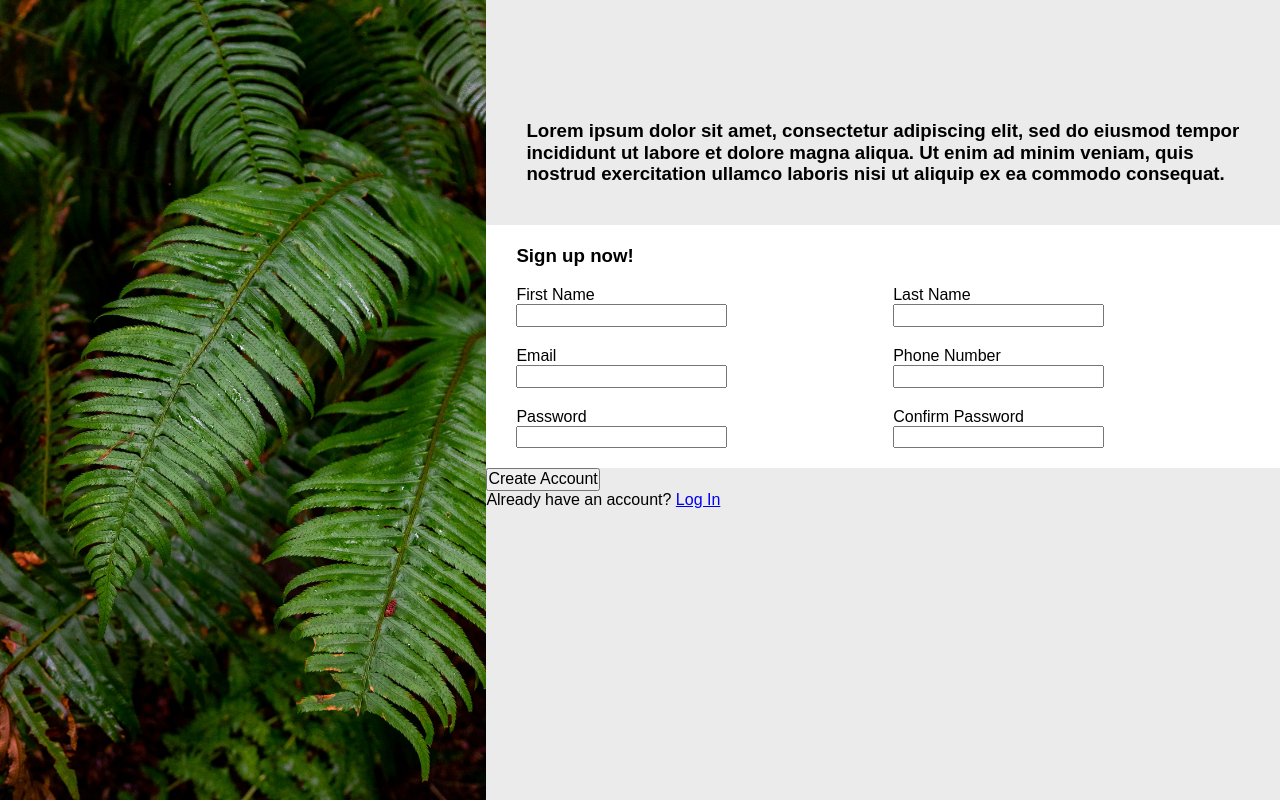
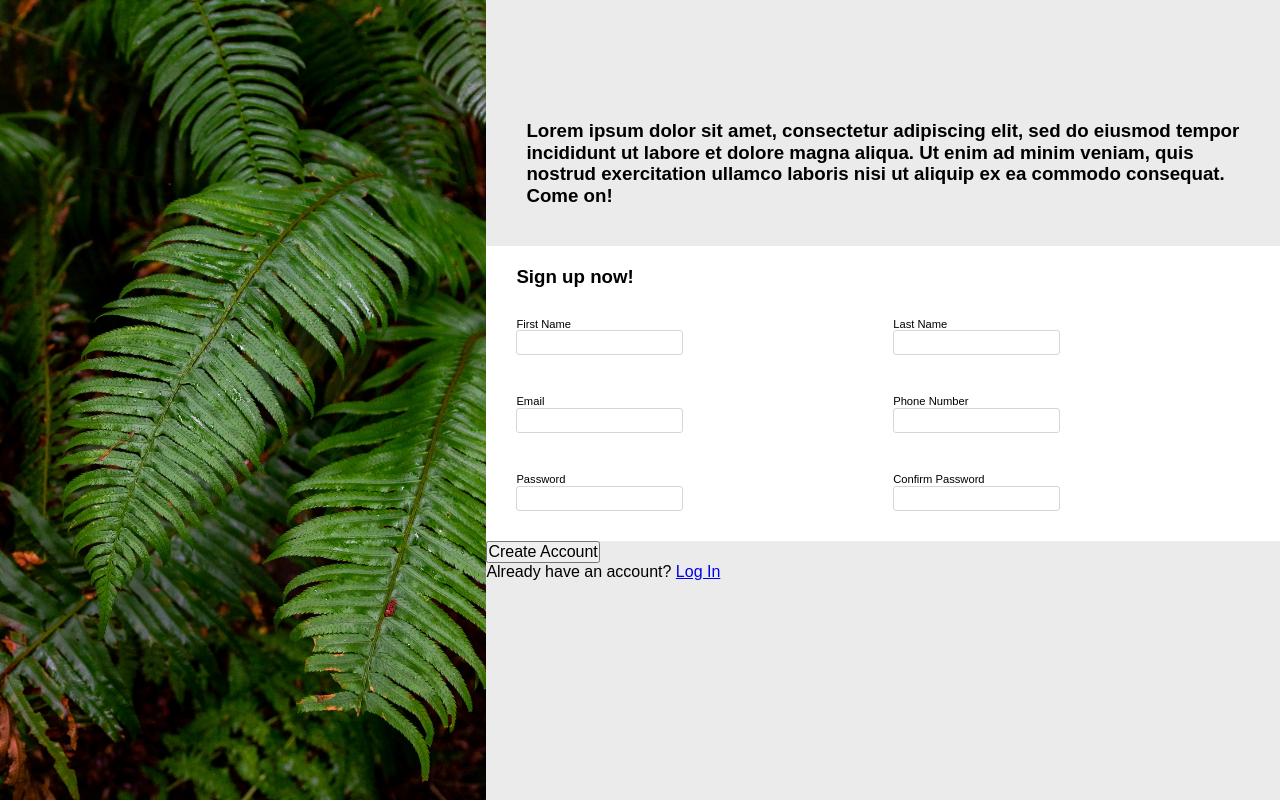
Before and after one commit to HorrySheet11/sing-up-Form, a plain HTML site: page index.html in a window 1280 px wide. Drawn offline with nearby package versions, Linux system fonts and the light colour scheme; a web font is replaced by a local one.

Commit message:
fixed styling for form section

```diff
--- a/index.html
+++ b/index.html
@@ -20,7 +20,8 @@
           Lorem ipsum dolor sit amet, consectetur adipiscing elit, sed do
           eiusmod tempor incididunt ut labore et dolore magna aliqua. Ut enim ad
           minim veniam, quis nostrud exercitation ullamco laboris nisi ut
-          aliquip ex ea commodo consequat.
+          aliquip ex ea commodo consequat.  <br>
+          Come on!
         </h3>
       </div>
       <form action="" method="post">
--- a/style.css
+++ b/style.css
@@ -1,54 +1,69 @@
-*{
-    margin:0;
-    padding:0;
+* {
+  margin: 0;
+  padding: 0;
   box-sizing: border-box;
   font-family: century-gothic, sans-serif;
 }
 
-body{
-    height:100vh;
-    width:100%;
+body {
+  height: 100vh;
+  width: 100%;
   display: flex;
   flex-direction: row;
 }
 
-.logo{
-    width:38%;
-    height:100vh;
-    display:inline-block;
+.logo {
+  width: 38%;
+  height: 100vh;
+  display: inline-block;
 }
 
-.form-section{
-    width:62%;
-    height:100vh;
-    display:inline-block;
+.form-section {
+  width: 62%;
+  height: 100vh;
+  display: inline-block;
   flex-basis: auto;
-    padding-top:80px;
+  padding-top: 80px;
   background-color: rgb(235, 235, 235);
 }
 
-img{
-    width:100%;
-    height:100%;
+img {
+  width: 100%;
+  height: 100%;
   object-fit: cover;
 }
 
-input{
-    display:block;
+.text {
+  padding: 40px;
 }
 
-label{
-    display:inline-block
+.form {
+  padding: 20px 30px;
+  background-color: white;
+  display: grid;
+  grid-template-columns: repeat(2, 1fr);
+  grid-gap: 20px;
 }
 
-.text{
-    padding:40px;
+input {
+  display: block;
+  border: 1px solid rgb(213, 215, 215);
+  border-radius: 3px;
+  padding: 5px 10px;
 }
 
-.form{
-    padding:20px 30px;
-    background-color: white;
-    display:grid;
-    grid-template-columns: repeat(2,1fr);
-    grid-gap: 20px;
+input:focus,
+input:focus-visible {
+  border: 1px solid rgb(25, 117, 246);
+  box-shadow: 2px 2px 2px 1px rgb(217, 217, 217);
 }
+
+input:invalid {
+  border: 1px solid rgb(195, 48, 43);
+}
+
+label {
+  display: inline-block;
+  font-size: 0.7em;
+  margin: 10px 0;
+}
```
Lines whose indentation alone changed are shown as unchanged.
